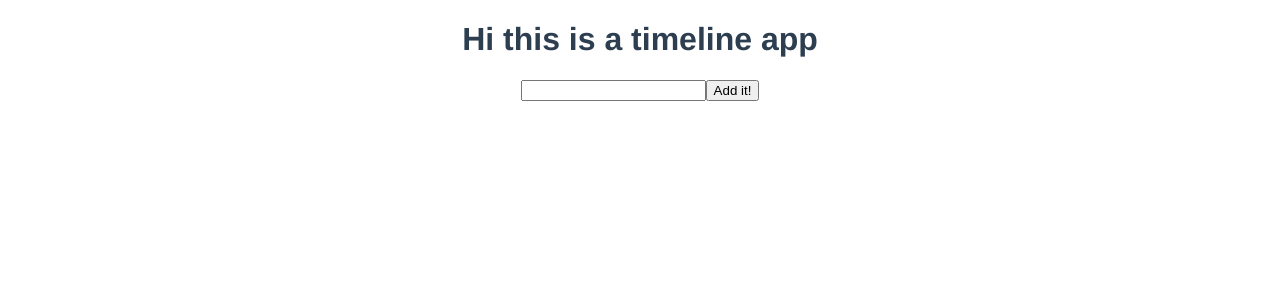
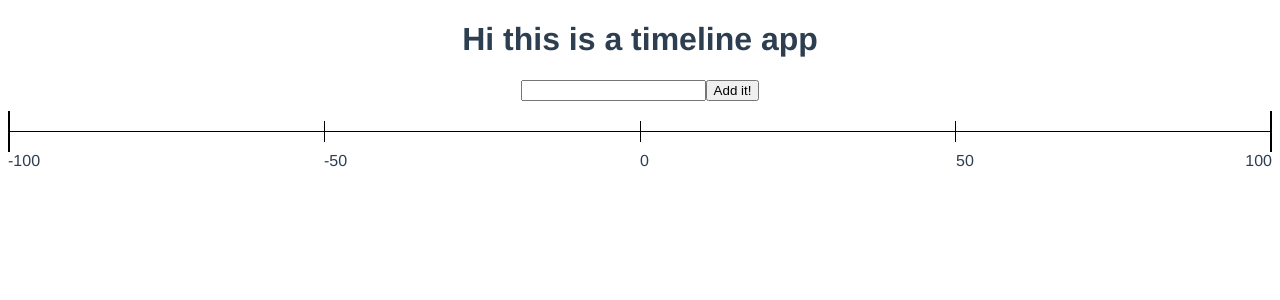
Before and after one commit to hkeward/timeline, a Vue app: page / in a window 1280 px wide. Shown: the top 300 px of the page. Built offline with nearby package versions, Linux system fonts and the light colour scheme.

Commit message:
Add main timeline
Issue #2

```diff
--- a/src/components/Timeline.vue
+++ b/src/components/Timeline.vue
@@ -9,6 +9,36 @@
     </div>
     <div v-if="errorMessage" id="error">
       {{errorMessage}}
+    </div>
+    <div id="timeline">
+      <div id="map">
+        <div id="map-top">
+          <div v-for="(partition, index) in partitions" v-bind:key="index" :class="partition.feature">
+          </div>
+        </div>
+        <div id="map-top-mid">
+          <div v-for="(partition, index) in partitions" v-bind:key="index" :class="partition.feature" class="mid">
+          </div>
+        </div>
+        <div id="map-bottom-mid">
+          <div v-for="(partition, index) in partitions" v-bind:key="index" :class="partition.feature" class="mid">
+          </div>
+        </div>
+        <div id="map-bottom">
+          <div v-for="(partition, index) in partitions" v-bind:key="index" :class="partition.feature">
+          </div>
+        </div>
+        <div id="values">
+          <div v-for="(partition, index) in partitions" v-bind:key="index">
+            <div>
+              {{scale.min + index * scale.partition_length}}
+            </div>
+            <div v-if="index === (partitions.length - 1)" class="max-value">
+              {{scale.max}}
+            </div>
+          </div>
+        </div>
+      </div>
     </div>
     <div>
       <div v-if="possibleMatches">
@@ -53,7 +83,12 @@ export default {
       possibleMatches: [],
       possibleMatchesImages: [],
       errorMessage: "",
-      timelineEntities: []
+      timelineEntities: [],
+      scale: {
+        min: -100,
+        max: 100,
+        partition_length: 50
+      }
     };
   },
 
@@ -209,6 +244,22 @@ export default {
   computed: {
     orderedTimelineEntities() {
       return _.orderBy(this.timelineEntities, ['birthDate']);
+    },
+    partitions() {
+      var partitions = [];
+      var num_partitions = (this.scale.max - this.scale.min) / this.scale.partition_length;
+      for (var i=0; i < num_partitions; i++) {
+        var partition_object = {};
+        if (i === 0) {
+          partition_object.feature = 'first';
+        } else if (i === num_partitions - 1) {
+          partition_object.feature = 'last';
+        } else {
+          partition_object.feature = 'internal';
+        }
+        partitions.push(partition_object);
+      }
+      return partitions;
     }
   }
 };
@@ -243,4 +294,69 @@ table {
 #error {
   color: darkred;
 }
+
+#map {
+  margin-top: 10px;
+  height: auto;
+  width: 100%;
+}
+
+#map-top,
+#map-top-mid,
+#map-bottom-mid,
+#map-bottom,
+#values {
+  display: flex;
+}
+
+#map-top div {
+  height: 10px;
+  flex-basis: 100%;
+}
+
+#map-top-mid div {
+  height: 10px;
+  flex-basis: 100%;
+  border-bottom: 1px solid black;
+}
+
+#map-bottom-mid div {
+  height: 10px;
+  flex-basis: 100%;
+}
+
+#map-bottom div {
+  height: 10px;
+  flex-basis: 100%;
+}
+
+#values div {
+  flex-basis: 100%;
+  display: flex;
+}
+
+.max-value {
+  justify-content: flex-end;
+}
+
+.first {
+  border-left: 2px solid black;
+  border-right: 1px solid transparent;
+}
+
+.first.mid {
+  border-right: 1px solid black;
+}
+
+.last {
+  border-right: 2px solid black;
+}
+
+.internal {
+  border-right: 1px solid transparent;
+}
+
+.internal.mid {
+  border-right: 1px solid black;
+}
 </style>
```
